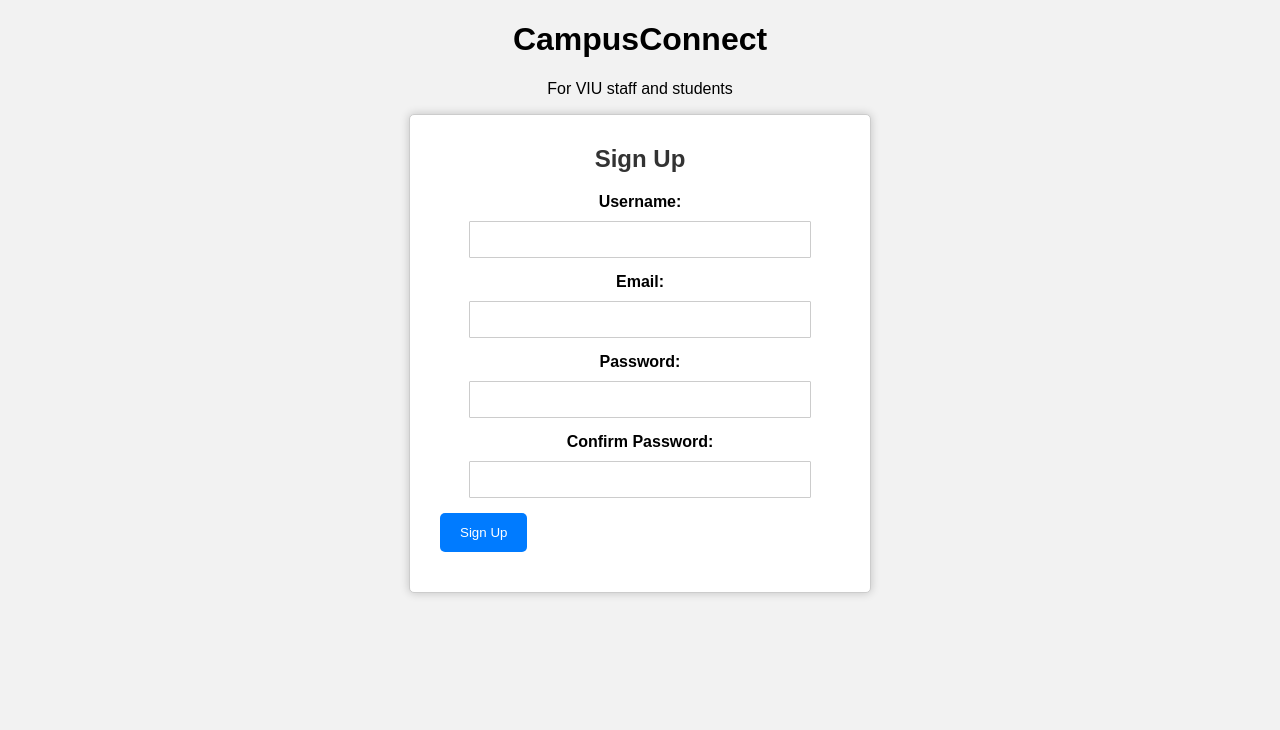
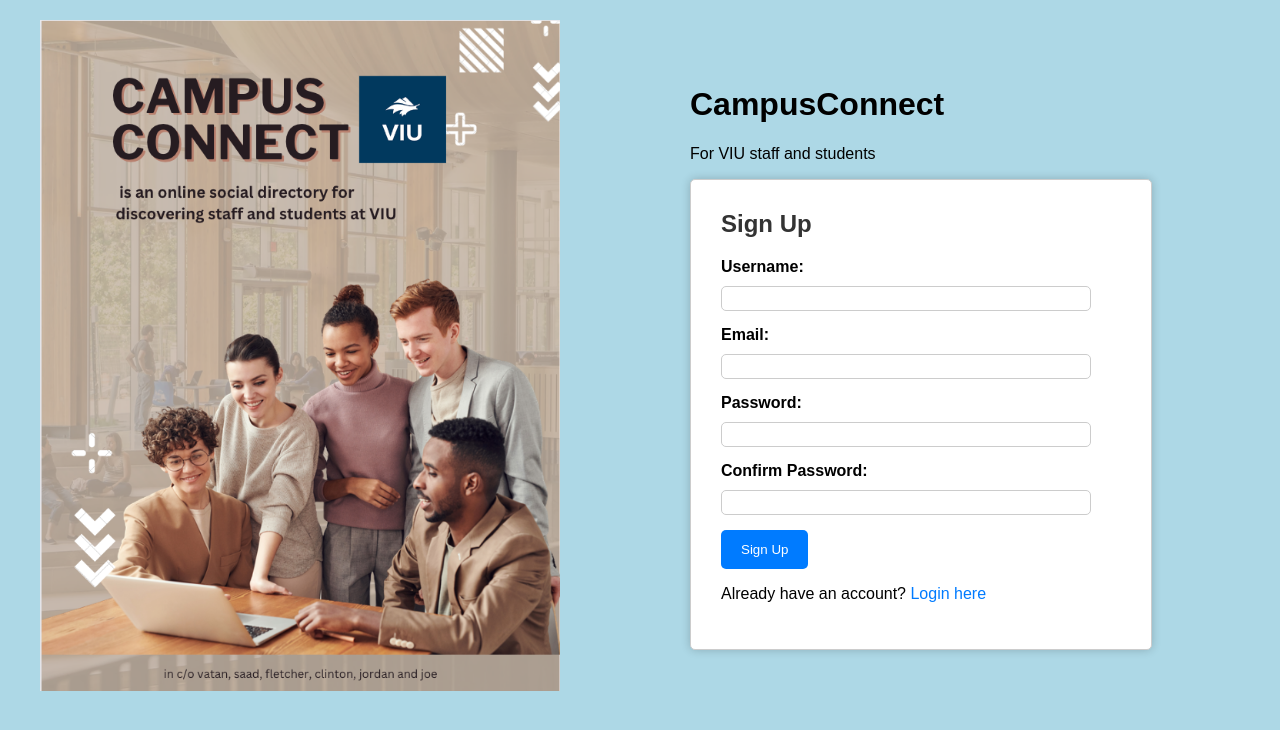
Before and after one commit to vatan-8774/campusconnect, a Django app: page / in a window 1280 px wide. Shown: the top 730 px of the page. Run offline with Django 4.2, Linux system fonts and the light colour scheme.

Commit message:
styled the signup page some more

```diff
--- a/campusconnect/settings.py
+++ b/campusconnect/settings.py
@@ -132,3 +132,6 @@
 # https://docs.djangoproject.com/en/4.1/ref/settings/#default-auto-field
 
 DEFAULT_AUTO_FIELD = 'django.db.models.BigAutoField'
+
+MEDIA_URL = '/media/'
+MEDIA_ROOT = os.path.join(BASE_DIR, 'media')
--- a/campusconnect/urls.py
+++ b/campusconnect/urls.py
@@ -16,8 +16,15 @@
 # campus_social_network/urls.py
 from django.contrib import admin
 from django.urls import path, include
+from django.conf import settings
+from django.conf.urls.static import static
+
+
 
 urlpatterns = [
     path('admin/', admin.site.urls),
     path('', include('social_network.urls')),  # Include app-specific URLs
 ]
+
+if settings.DEBUG:
+    urlpatterns += static(settings.MEDIA_URL, document_root=settings.MEDIA_ROOT)
--- a/social_network/static/css/index.css
+++ b/social_network/static/css/index.css
@@ -4,30 +4,45 @@
     text-align: center;
     margin: 0;
     padding: 0;
-    background-color: #f2f2f2; /* Light gray background */
+    background-color: lightblue /* Light gray background */
 }
 
-/* Style the form container */
-form {
-    margin: 100px auto; /* Center the form */
-    max-width: 400px;
-    padding: 20px;
-    border: 1px solid #ccc;
-    border-radius: 5px;
-    background-color: #fff; /* White background */
-    box-shadow: 0 0 10px rgba(0, 0, 0, 0.1); /* Add a subtle shadow */
+/* Style the container to hold image and form */
+.container {
+    display: flex;
+    justify-content: space-around; /* Distribute space around elements */
+    align-items: center; /* Vertically align elements */
+
 }
 
+/* Style the left side containing the image */
+.left {
+    flex: 1; /* Occupy 1 part of the available space */
+    text-align: center; /* Center-align the image */
+    padding: 20px;
+
+}
+
+img{
+    width: 520px;
+}
+
+/* Style the right side containing the form and text */
+.right {
+    flex: 1; /* Occupy 1 part of the available space */
+    text-align: left; /* Align text and form to the left */
+    padding: 30px;
+    margin-left: 60px;
+}
 
 /* Center-align the input fields */
 input[type="text"],
 input[type="email"],
 input[type="password"] {
-    width: 80%;
-    padding: 10px;
+    width: 90%;
+    padding: 4px; /* Increased padding for better appearance */
     border: 1px solid #ccc;
-    border-radius: 1px;
-    margin: 0 auto;
+    border-radius: 5px;
     margin-bottom: 15px;
 }
 
@@ -49,8 +64,6 @@
 
 /* Center-align the form */
 form {
-    text-align: center;
-    margin: 0 auto;
     max-width: 400px;
     padding: 30px;
     border: 1px solid #ccc;
@@ -74,3 +87,15 @@
 form label, form input {
     display: block;
     margin-bottom: 10px;
+}
+
+/* Style the "already have an account?" link */
+p a {
+    color: #007BFF; /* Link color */
+    text-decoration: none; /* Remove underlines */
+}
+
+/* Hover effect for the link */
+p a:hover {
+    text-decoration: underline; /* Add underline on hover */
+}
--- a/social_network/templates/social_network/index.html
+++ b/social_network/templates/social_network/index.html
@@ -5,9 +5,14 @@
     <meta charset="UTF-8">
     <title>CampusConnect - Sign Up</title>
     <link rel="stylesheet" type="text/css" href="{% static 'css/index.css' %}">
-
 </head>
 <body>
+
+    <div class="container">
+        <div class="left">
+            <img src="{% static 'images/img1.png' %}" alt="Image 1">
+        </div>
+        <div class="right">
             <h1>CampusConnect</h1>
             <p>For VIU staff and students</p>
 
@@ -26,7 +31,11 @@
                 <input type="password" id="confirm_password" name="confirm_password" required>
 
                 <input type="submit" value="Sign Up">
+
+                <!-- Add "already have an account? login here" link -->
+                <p>Already have an account? <a href="">Login here</a></p>
             </form>
-
+        </div>
+    </div>
 </body>
 </html>
```
Also changed, not shown: social_network/static/images/img1.png (added), 3 other files. Lines whose indentation alone changed are shown as unchanged.
